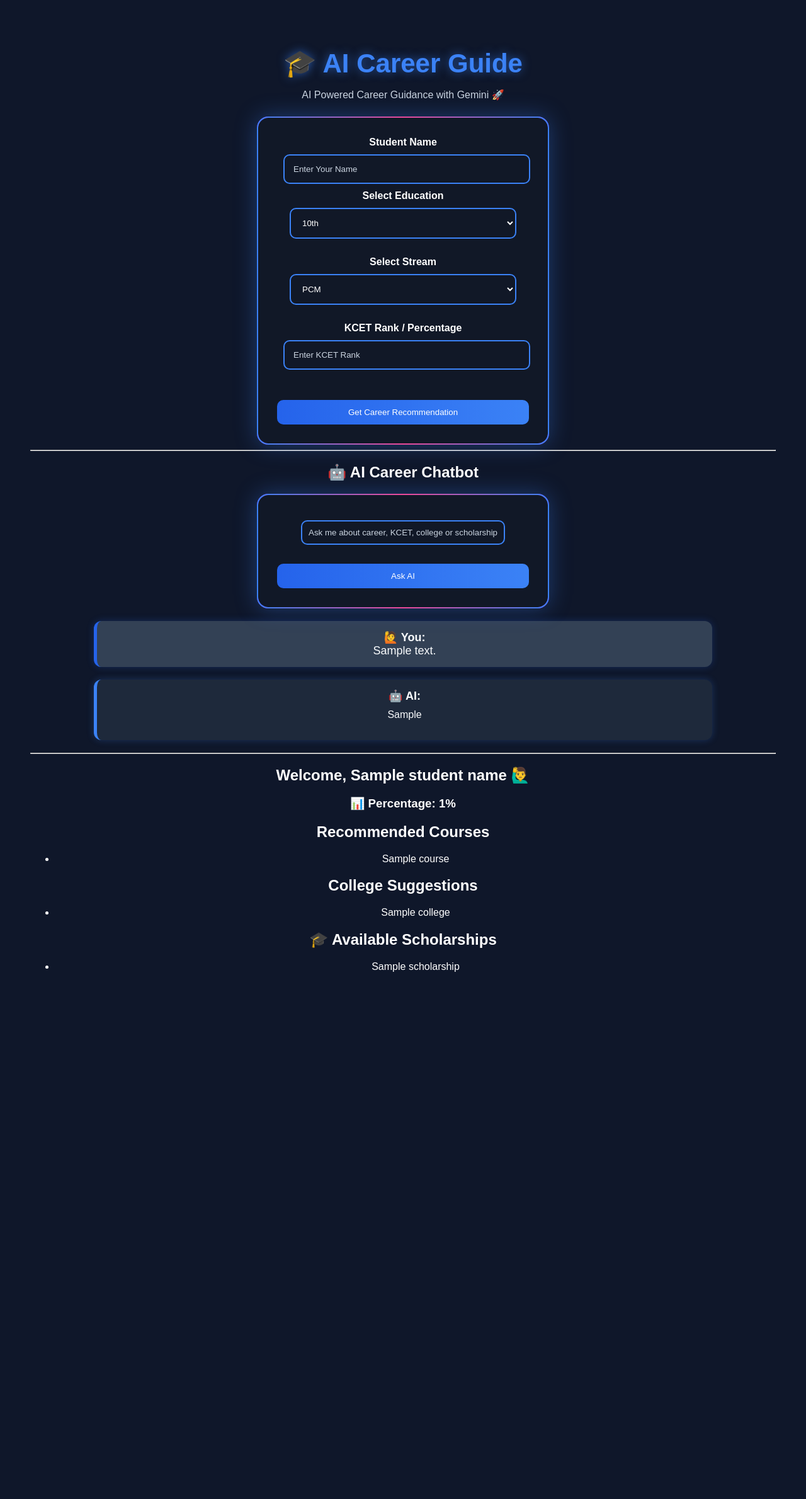
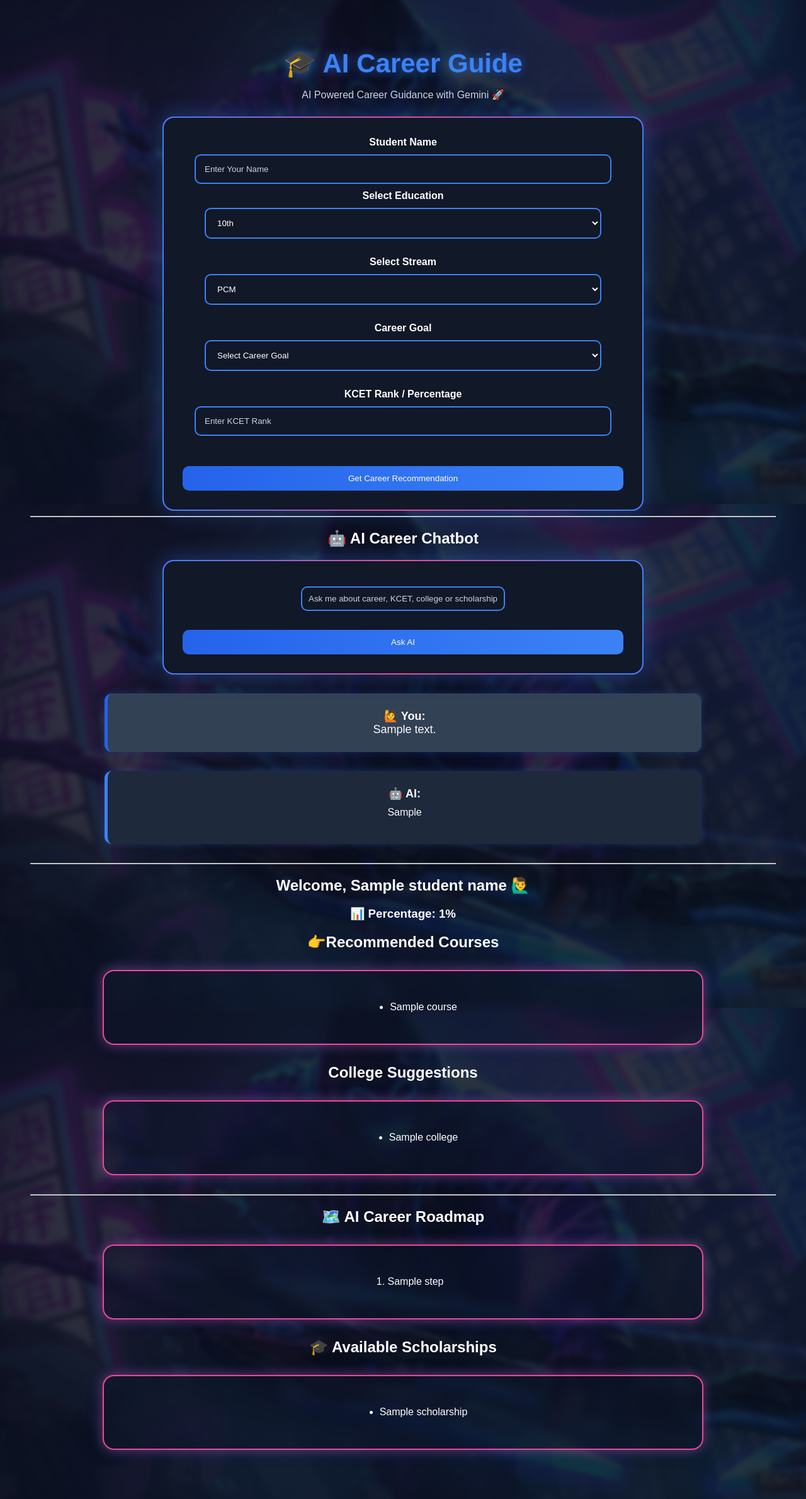
Before and after one commit to shanthamurthykr/AI-Career-Guide, a Flask app: template templates/index.html in a window 1280 px wide. Shown: the whole page at 63% size. Before the commit the page ends 1543 px from the top, so only its background shows below. Run offline with Flask 3, Linux system fonts and the light colour scheme; the template is opened without the code that fills it: most values are stand-ins (such as "Sample title", 1, 10 or a date in 2020).

Commit message:
Add AI Career Roadmap Generator and modern UI

```diff
--- a/app.py
+++ b/app.py
@@ -1,6 +1,6 @@
 from flask import Flask, render_template, request
 from google import genai
-from career_data import career_data, kcet_colleges, percentage_courses, scholarships
+from career_data import career_data, kcet_colleges, percentage_courses, scholarships,roadmaps
 from flask import send_file
 from reportlab.pdfgen import canvas
 import io
@@ -15,6 +15,7 @@
 def home():
     recommendations = []
     college_recommendations = []
+    roadmap = []
     scholarship_list = []
     bot_reply = ""
     user_message = ""
@@ -31,8 +32,11 @@
         rank = request.form.get("rank")
         education = request.form.get("education")
         user_message = request.form.get("message")
+        career_goal = request.form.get("career_goal")
 
         recommendations = career_data.get(stream, [])
+        if career_goal:
+            roadmap = roadmaps.get(career_goal, [])
 
         # Gemini AI Chatbot
         if user_message:
@@ -79,6 +83,7 @@
     return render_template(
         "index.html",
         recommendations=recommendations,
+        roadmap=roadmap,
         student_name=student_name,
         colleges=college_recommendations,
         percentage=percentage,
--- a/career_data.py
+++ b/career_data.py
@@ -112,3 +112,33 @@
     "bye": "Thank you for using AI Career Guide. Have a great day! 👋",
     "default": "Sorry, I didn't understand. Please ask about careers, colleges or scholarships."
 }
+
+roadmaps = {
+    "AI Engineer": [
+        "Learn Python",
+        "Learn Data Structures & Algorithms",
+        "Learn Machine Learning",
+        "Build 5 AI Projects",
+        "Learn Deep Learning",
+        "Create GitHub Portfolio",
+        "Apply for AI Internships"
+    ],
+
+    "Software Engineer": [
+        "Learn C / Python",
+        "Master DSA",
+        "Learn Git & GitHub",
+        "Build Full Stack Projects",
+        "Practice LeetCode",
+        "Prepare for Interviews"
+    ],
+
+    "Data Scientist": [
+        "Learn Python",
+        "Learn SQL",
+        "Learn Statistics",
+        "Learn Pandas & NumPy",
+        "Learn Machine Learning",
+        "Build Data Science Projects"
+    ]
+}
--- a/static/style.css
+++ b/static/style.css
@@ -76,15 +76,17 @@
     margin-top:10px;
 }
 body{
-    background:#0F172A;
+    background:
+    linear-gradient(rgba(10,15,30,0.85),
+    rgba(10,15,30,0.85)),
+    url("/static/images/bg.jpg");
+
+    background-size:cover;
+    background-position:center;
+    background-attachment:fixed;
+
     color:white;
     font-family:'Poppins',sans-serif;
-}
-
-.container{
-    background:#1E293B;
-    border-radius:15px;
-    box-shadow:0 0 25px rgba(37,99,235,.35);
 }
 
 button{
@@ -247,3 +249,175 @@
     width:100%;
     margin-top:20px;
 }
+
+/* ===== Main Container ===== */
+
+.container{
+    width:90%;
+    max-width:1100px;
+    margin:40px auto;
+    padding:30px;
+    background:#1E293B;
+    border-radius:20px;
+    box-shadow:0 0 25px rgba(59,130,246,.35);
+}
+
+/* ===== Form ===== */
+
+form{
+    width:100%;
+    max-width:700px;
+    margin:auto;
+}
+
+/* ===== Resume Roadmap Box ===== */
+
+.chat,
+.resume-box{
+    width:100%;
+    box-sizing:border-box;
+}
+
+/* ===== Lists ===== */
+
+ul{
+    margin-left:25px;
+    text-align:left;
+}
+
+li{
+    margin:8px 0;
+}
+
+/* ===== AI Roadmap ===== */
+
+.chat{
+    text-align:left;
+    padding:25px;
+}
+
+/* ===== Responsive ===== */
+
+@media(max-width:768px){
+
+.container{
+    width:95%;
+    padding:20px;
+}
+
+form{
+    max-width:100%;
+}
+
+}
+
+/* ===== Center All Result Sections ===== */
+
+h2,
+h3{
+    text-align:center;
+}
+
+.chat{
+    width:80%;
+    margin:25px auto;
+    text-align:center;
+}
+
+.chat ul{
+    list-style-position:inside;
+    display:inline-block;
+    text-align:left;
+    margin:15px auto;
+    padding:0;
+}
+
+.chat li{
+    margin:10px 0;
+}
+
+/* College Suggestions */
+
+.colleges{
+    text-align:center;
+}
+
+.colleges ul{
+    list-style-position:inside;
+    display:inline-block;
+    text-align:left;
+}
+
+/* Scholarships */
+
+.scholarships{
+    text-align:center;
+}
+
+.scholarships ul{
+    list-style-position:inside;
+    display:inline-block;
+    text-align:left;
+}
+
+.chat{
+    width:80%;
+    margin:30px auto;
+    text-align:center;
+}
+
+.chat ul,
+.chat ol{
+    display:inline-block;
+    text-align:left;
+    margin:0 auto;
+    padding-left:25px;
+}
+
+.chat li{
+    margin:10px 0;
+}
+
+h2{
+    text-align:center;
+}
+
+.container{
+    max-width:1100px;
+    margin:40px auto;
+    padding:30px;
+    border-radius:20px;
+    background:transparent;
+    box-shadow:none;
+}
+
+.result-box{
+    width:80%;
+    max-width:900px;
+    margin:30px auto;
+    padding:25px;
+
+    background:rgba(15,23,42,0.45);   /* Transparent Black */
+    backdrop-filter:blur(8px);
+
+    border:2px solid #EC4899;
+    border-radius:18px;
+
+    box-shadow:
+        0 0 18px rgba(236,72,153,.35),
+        0 0 25px rgba(59,130,246,.25);
+
+    text-align:center;
+}
+
+.result-box ul,
+.result-box ol{
+    display:inline-block;
+    text-align:left;
+    margin-top:15px;
+}
+
+.result-box h2{
+    margin-bottom:15px;
+    color:white;
+}
--- a/templates/index.html
+++ b/templates/index.html
@@ -44,6 +44,22 @@
 <option>Commerce</option>
 
 <option>Arts</option>
+
+</select>
+
+<br><br>
+
+<label>Career Goal</label><br>
+
+<select name="career_goal">
+
+    <option value="">Select Career Goal</option>
+
+    <option value="AI Engineer">AI Engineer</option>
+
+    <option value="Software Engineer">Software Engineer</option>
+
+    <option value="Data Scientist">Data Scientist</option>
 
 </select>
 
@@ -99,33 +115,61 @@
 {% if recommendations %}
 
 
-<h2>Recommended Courses</h2>
+<h2>👉Recommended Courses</h2>
 
+<div class="result-box">
     <ul>
         {% for course in recommendations %}
             <li>{{ course }}</li>
         {% endfor %}
     </ul>
+</div>
 
 {% endif %}
 {% if colleges %}
 <h2>College Suggestions</h2>
 
+<div class="result-box">
     <ul>
         {% for college in colleges %}
             <li>{{ college }}</li>
         {% endfor %}
     </ul>
+</div>
+{% endif %}
+
+{% if roadmap %}
+
+<hr>
+
+<h2>🗺️ AI Career Roadmap</h2>
+
+<div class="result-box">
+
+    <ol>
+
+        {% for step in roadmap %}
+
+            <li>{{ step }}</li>
+
+        {% endfor %}
+
+    </ol>
+
+</div>
+
 {% endif %}
 
 {% if scholarships %}
 <h2>🎓 Available Scholarships</h2>
 
+<div class="result-box">
     <ul>
         {% for scholarship in scholarships %}
             <li>{{ scholarship }}</li>
         {% endfor %}
     </ul>
+</div>
 {% endif %}
 
 </body>
--- a/templates/resume.html
+++ b/templates/resume.html
@@ -49,7 +49,7 @@
         📄 Resume Preview
     </h2>
 
-    <div class="resume-box">
+    <div class="result-box">
 
         <h2>{{ fullname }}</h2>
 
```
Also changed, not shown: static/images/bg.jpg (added). Lines whose indentation alone changed are shown as unchanged.
